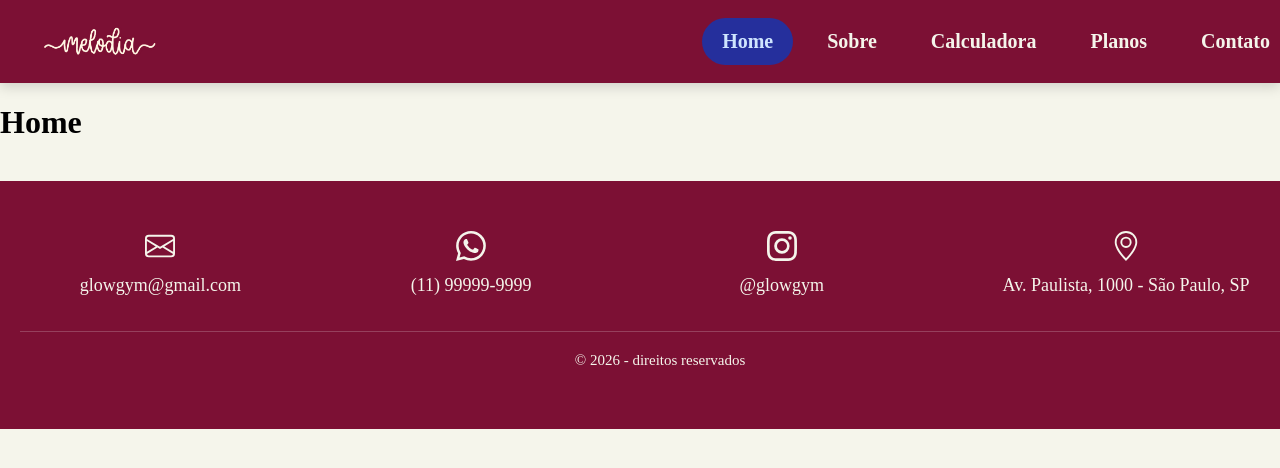
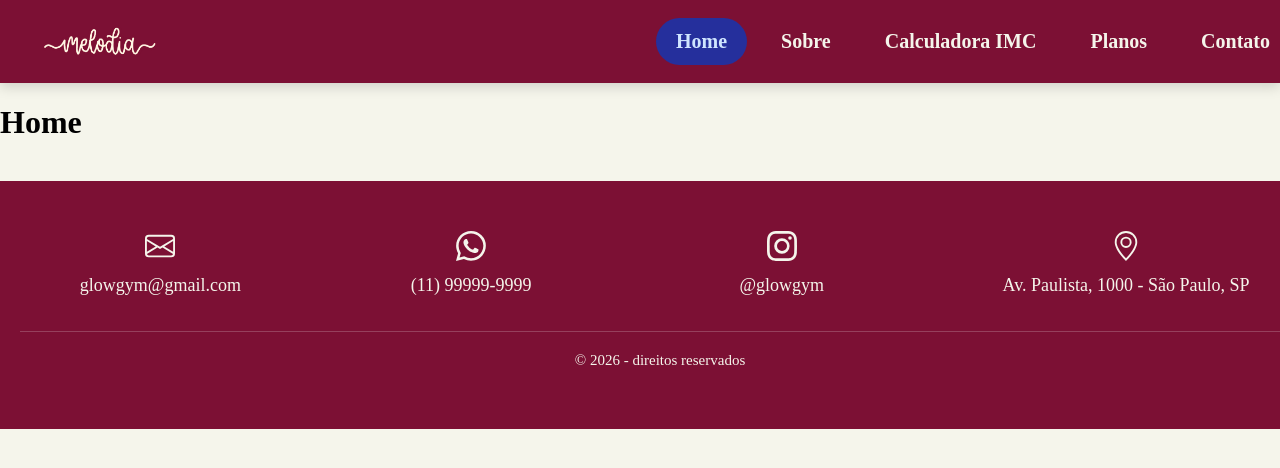
Before and after one commit to 1-ESPA/CP4-WebDev, a React (Vite) app: page / in a window 1280 px wide. Shown: the top 468 px of the page. Built offline with nearby package versions, Linux system fonts and the light colour scheme.

Commit message:
feat: Criando o componente do css contato

```diff
--- a/src/components/Menu.jsx
+++ b/src/components/Menu.jsx
@@ -14,7 +14,7 @@ const Menu = () => {
         <nav className="direita">
           <NavLink to="/" end>Home</NavLink>
           <NavLink to="/sobre">Sobre</NavLink>
-          <NavLink to="/calculadora">Calculadora</NavLink>
+          <NavLink to="/calculadora">Calculadora IMC</NavLink>
           <NavLink to="/plano">Planos</NavLink>
           <NavLink to="/contato">Contato</NavLink>
         </nav>
```
Also changed, not shown: src/css/contato.css (added).
